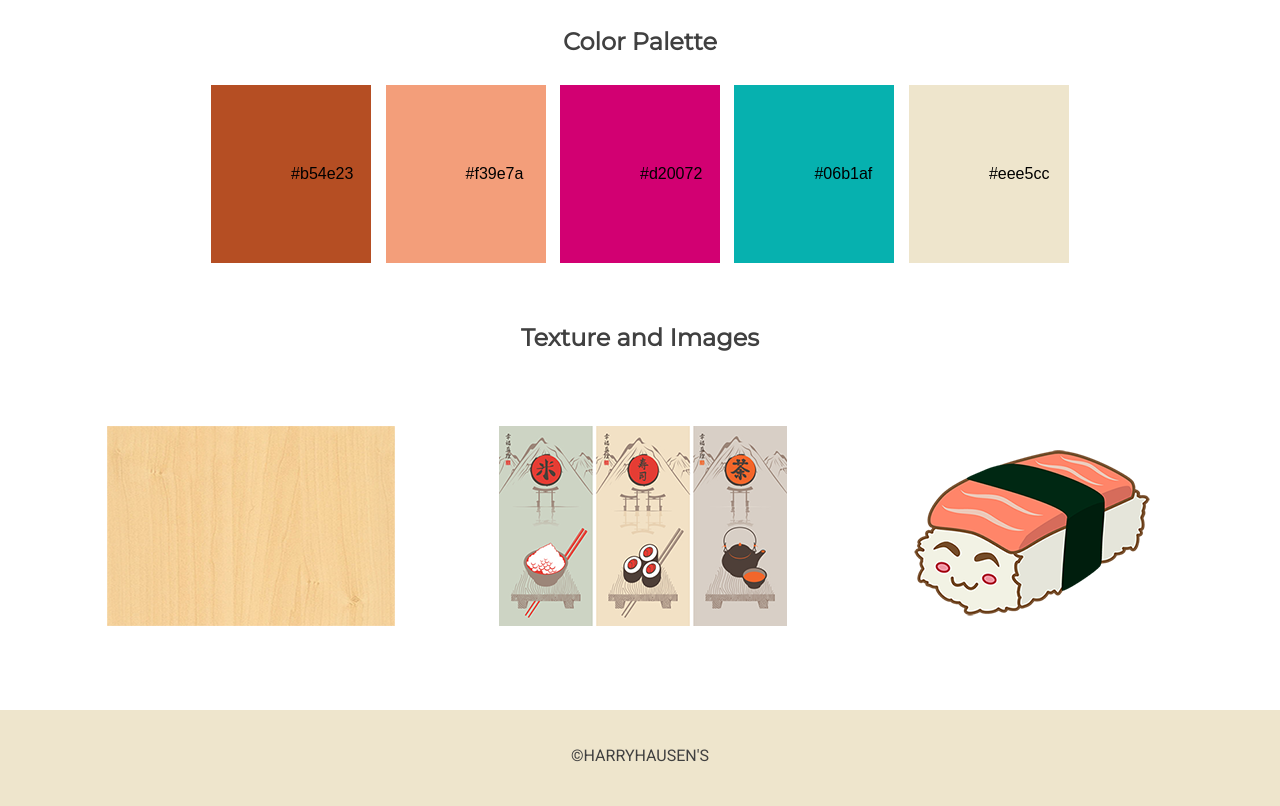
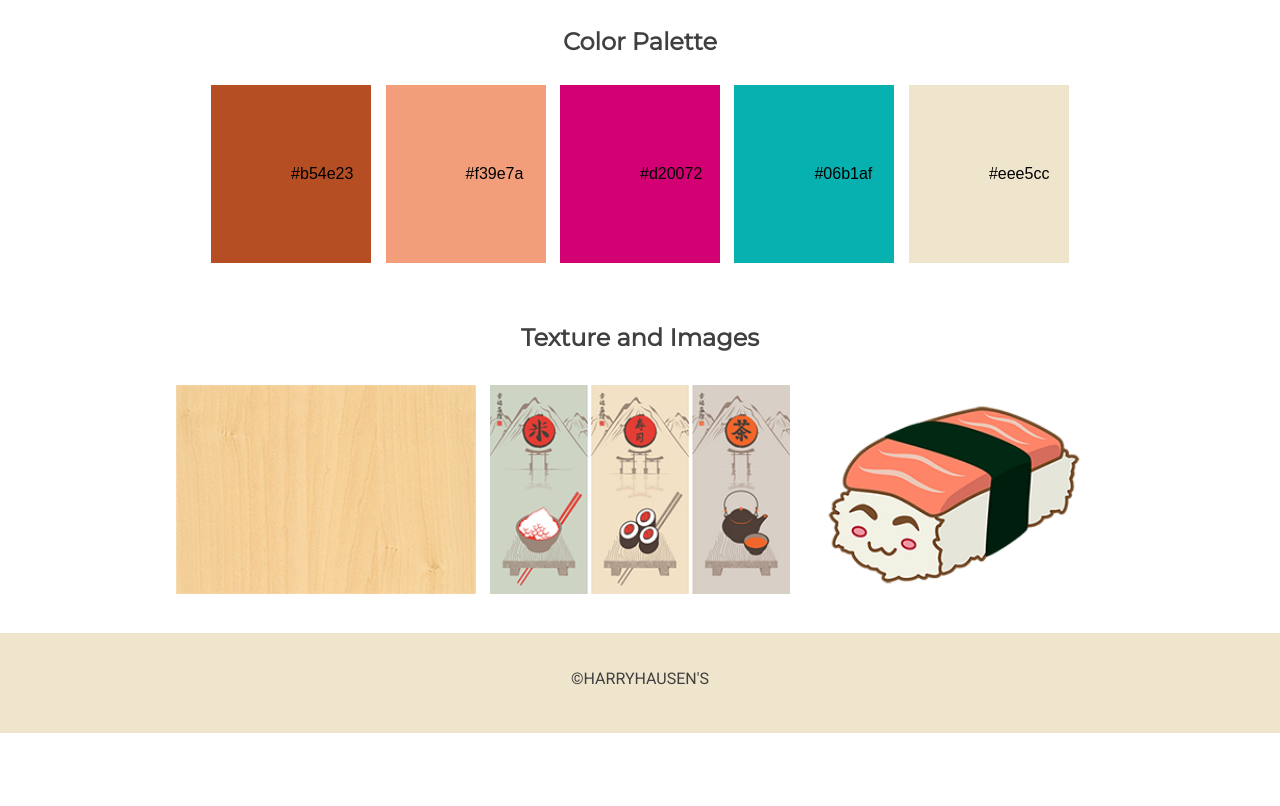
Before and after one commit to acheng742/project_final2_cheng_amanda, a plain HTML site: page index.html in a window 1280 px wide. Shown: the part 700-1506 px from the top of the page. After the commit the page ends 1433 px from the top, so only its background shows below. Drawn offline with Linux system fonts and the light colour scheme.

Commit message:
modify texture and image media queries

```diff
--- a/css/main.css
+++ b/css/main.css
@@ -85,6 +85,7 @@ section a:hover {
 }
 
 .button:hover {
+    color: #ffffff;
     -webkit-transform: scale(0.8);
     -ms-transform: scale(0.8);
     transform: scale(0.8);
@@ -174,6 +175,23 @@ section a:hover {
         display: inline-block;
         margin: 5px;
     }
+    #wood-texture {
+        width: 20%;
+        display: inline-block;
+        margin: 20px;
+    }
+
+    #calligraphy {
+        width: 20%;
+        display: inline-block;
+        margin: 20px;
+    }
+
+    #salmon {
+        width: 20%;
+        display: inline-block;
+        margin: 20px;
+    }
 }
 
 @media all and (max-width: 400px) {
@@ -192,15 +210,18 @@ section a:hover {
 }
 
 #wood-texture {
-    margin: 50px;
+    width: 25%;
+    margin: 5px;
 }
 
 #calligraphy {
-    margin: 50px;
+    width: 25%;
+    margin: 5px;
 }
 
 #salmon {
-    margin: 50px;
+    width: 25%;
+    margin: 5px;
 }
 
 footer {
```
Also changed, not shown: 1 other file.
